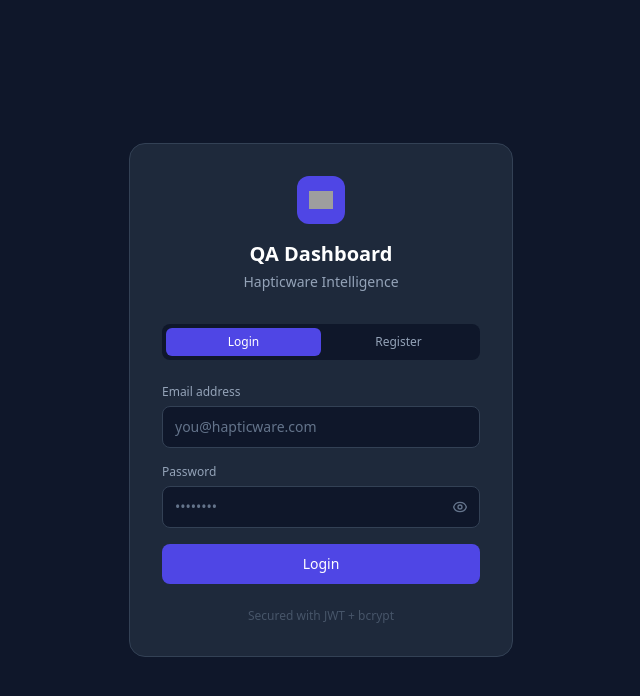
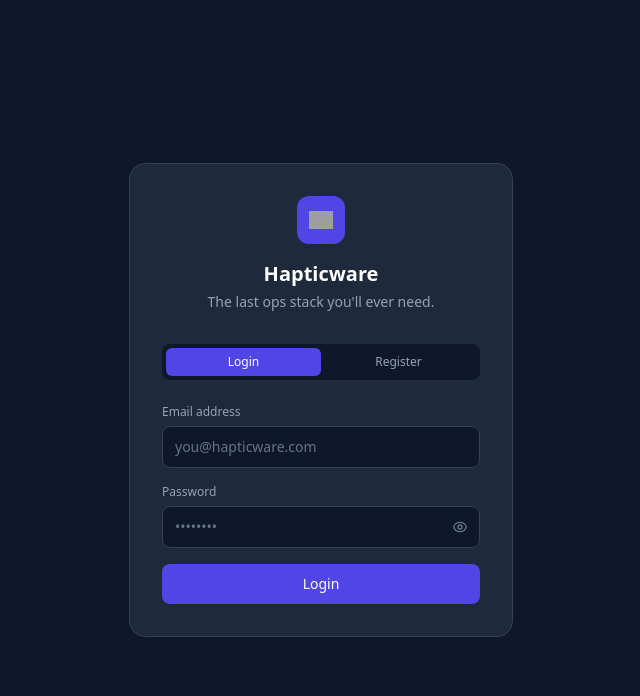
Before and after one commit to sanapvs/qa_dashboard, a React (Vite) app: page / in a window 1280 px wide. Shown: the top 696 px of the page, without its empty margins (319-959 px from the left). Built offline with nearby package versions, Linux system fonts and the light colour scheme; grey boxes are pictures that could not be loaded.

Commit message:
updated Login.jsx

```diff
--- a/src/components/Login.jsx
+++ b/src/components/Login.jsx
@@ -134,8 +134,8 @@ function Login({ onLogin }) {
           <div className="inline-flex items-center justify-center w-12 h-12 bg-indigo-600 rounded-xl mb-4 overflow-hidden">
             <img src={logo} alt="Hapticware Logo" className="w-6 h-6 object-contain" />
           </div>
-          <h1 className="text-xl font-semibold text-white">QA Dashboard</h1>
-          <p className="text-sm text-slate-400 mt-1">Hapticware Intelligence</p>
+          <h1 className="text-xl font-semibold text-white">Hapticware</h1>
+          <p className="text-sm text-slate-400 mt-1">The last ops stack you'll ever need.</p>
         </div>
 
         {mode !== "verify" && (
@@ -262,9 +262,7 @@ function Login({ onLogin }) {
           </button>
         </div>
 
-        <p className="text-center text-xs text-slate-600 mt-6">
-          Secured with JWT + bcrypt
-        </p>
+
       </div>
     </div>
   )
```
